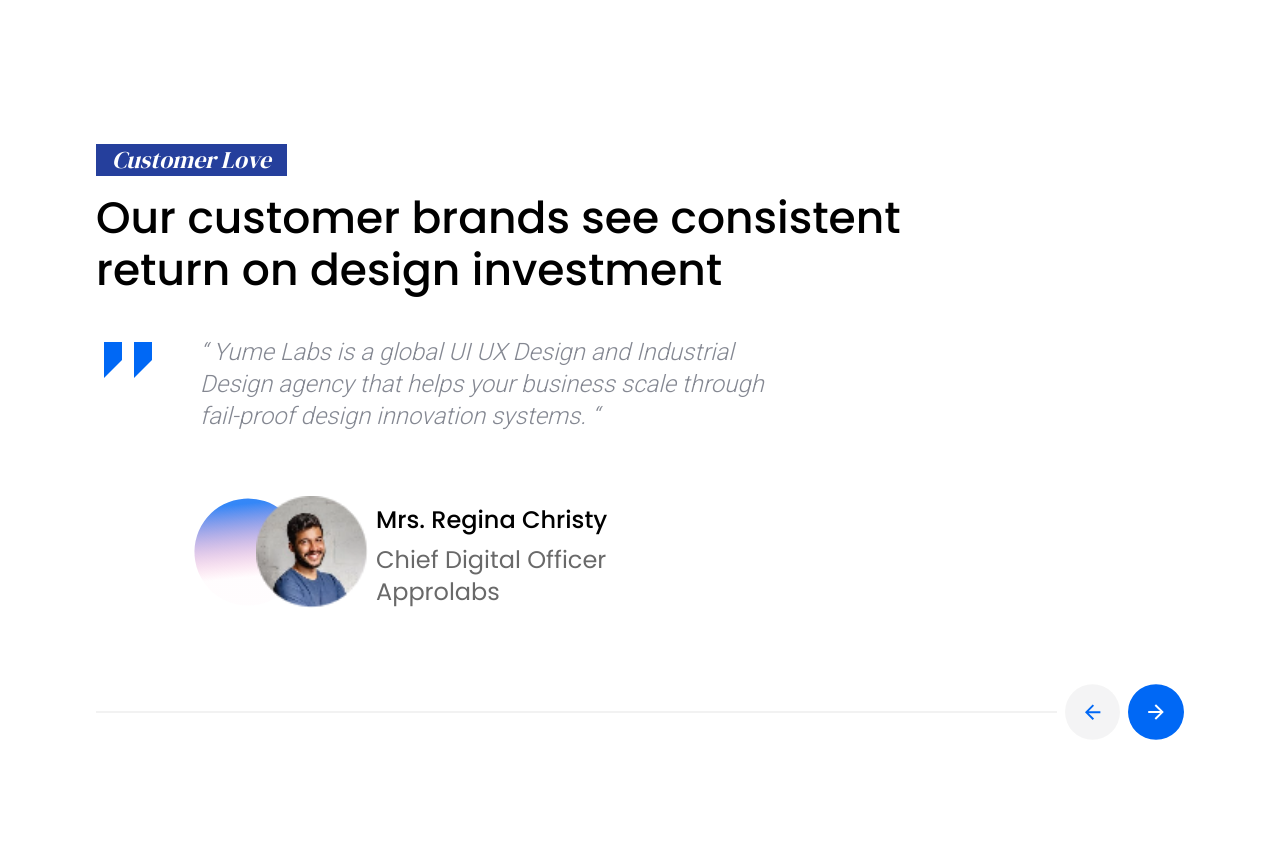
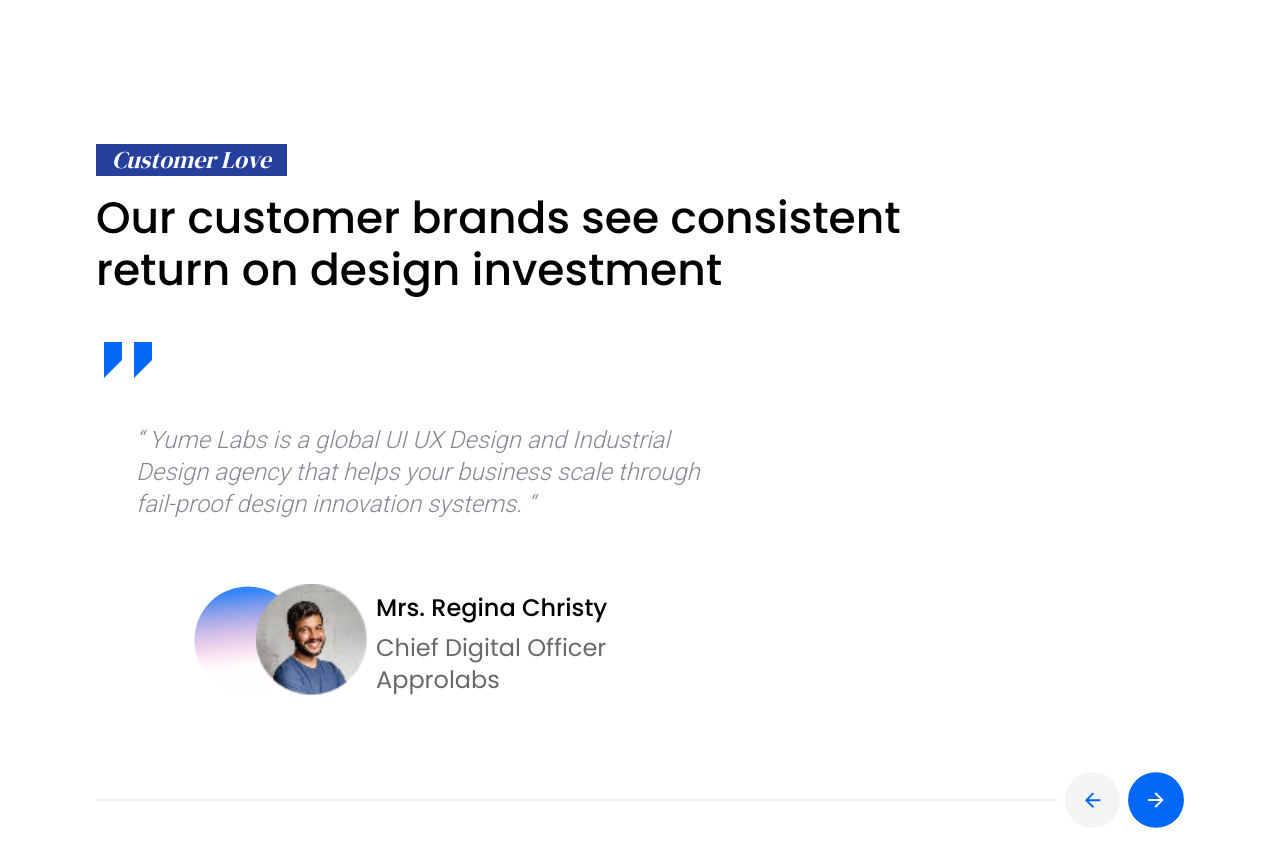
Before and after one commit to primathonacademy/august-batch-live-project-, a React (Vite) app: page / in a window 1280 px wide. Shown: the top 866 px of the page. Built offline with nearby package versions, Linux system fonts and the light colour scheme; a web font is replaced by a local one.

Commit message:
[BugFix]: Removed unnecessary tailwind classes

```diff
--- a/src/pages/homepage/CustomerLove.jsx
+++ b/src/pages/homepage/CustomerLove.jsx
@@ -7,8 +7,8 @@ import RightArrow from '../../assets/images/right-arrow.svg';
 
 const CustomerLoveCard = () => {
     return (
-        <div className="flex flex-col pt-13 pb-14">
-            <div className="lg:flex items-start">
+        <div className="pt-13 pb-14">
+            <div className="">
                 <div className="mt-10">
                     <img src={QuoteIcon} className="w-10 h-10 xl:w-16 xl:h-12" alt="quote-icon" />
                 </div>
@@ -26,7 +26,7 @@ const CustomerLoveCard = () => {
                     alt="profile-image"
                     className="absolute left-14 xs:left-16 lg:left-52 md:left-28  xl:left-44 3xl:left-60 xl:ml-20 w-14 h-14 xs:w-20 xs:h-20 lg:w-24 lg:h-24 xl:w-28 xl:h-28"
                 />
-                <div className="flex-1 flex-col pl-6 xs:pl-10 lg:pl-14 xl:pl-14">
+                <div className="flex-1 pl-6 xs:pl-10 lg:pl-14 xl:pl-14">
                     <h6 className="text-sm xs:text-lg md:text-xl xl:text-2xl font-medium font-poppins lg:py-2">
                         Mrs. Regina Christy
                     </h6>
@@ -60,7 +60,7 @@ const CustomerLove = () => {
                     <a href="" className="mx-2">
                         <img src={LeftArrow} className="xs:w-10 xs:h-10 xl:w-16 xl:h-16" alt="left-arrow" />
                     </a>
-                    <a href="" className="xs:w-10 xs:h-10 xl:w-16 xl:h-16">
+                    <a href="" className="">
                         <img src={RightArrow} className="xs:w-10 xs:h-10 xl:w-16 xl:h-16" alt="right-arrow" />
                     </a>
                 </div>
```
